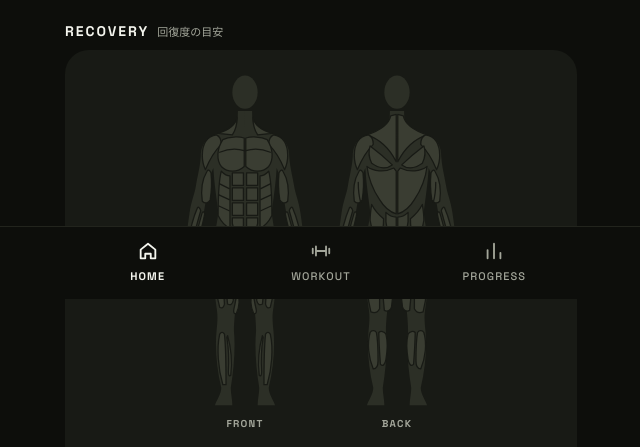
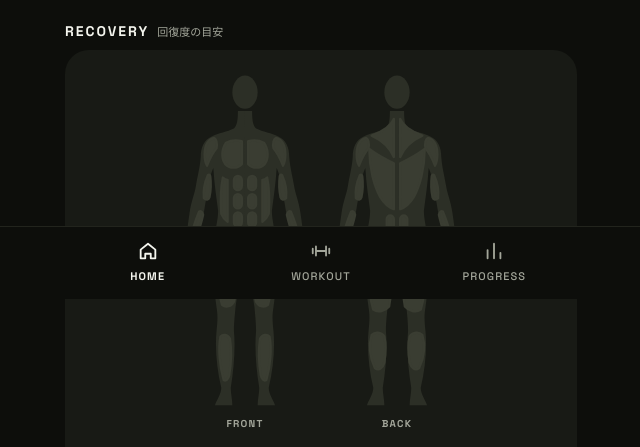
Before and after one commit to kinhiro0401/setnote, a plain HTML site: page index.html in a window 1280 px wide. Shown: the part 501-948 px from the top of the page, 319-959 px from the left. Drawn offline with Linux system fonts and the light colour scheme.

Commit message:
Simplify the recovery muscle map into smooth rounded shapes
Co-Authored-By: Claude Fable 5.2 <noreply@anthropic.com>
Claude-Session: https://claude.ai/code/session_019itYCefVtLVkUHyABuuRGu

```diff
--- a/index.html
+++ b/index.html
@@ -464,34 +464,25 @@ function recovery(){
 const recCol=o=>!o.trained?'var(--track)':o.pct>=100?'var(--accent)':o.pct>=67?'#E8D44A':o.pct>=34?'#FF9F45':'#FF5A3C';
 function bodySVG(R,back){
   const c=m=>{const o=R[m];return o.trained?recCol(o):'var(--bar-muted)'},n='var(--track)',mir=g=>g+`<g transform="translate(200 0) scale(-1 1)">${g}</g>`;
-  const P=(m,d)=>`<path fill="${c(m)}" d="${d}"/>`,L=d=>`<path fill="none" stroke="var(--surface)" stroke-width="1.6" stroke-linecap="round" d="${d}"/>`;
-  /* 体の輪郭（左半分。右は左右反転） */
+  /* 筋肉は角を丸めた少数のかたまりで描く（同じ色の太い線でふちを丸める） */
+  const P=(m,d)=>`<path fill="${c(m)}" stroke="${c(m)}" d="${d}"/>`,Rr=(m,x,y,w,h)=>`<rect fill="${c(m)}" stroke="${c(m)}" x="${x}" y="${y}" width="${w}" height="${h}" rx="${Math.min(w,h)/2}"/>`;
   const sil=`<path fill="${n}" d="M100 58L91 58C91 70 90 76 86 80C78 84 66 86 58 90C48 94 44 104 44 116C43 130 40 140 38 152C36 164 32 172 30 186C28 200 26 214 25 226C22 232 20 242 22 252C24 258 30 258 32 250C34 242 35 234 36 228C40 214 46 200 48 186C50 174 52 162 54 150C56 140 58 134 60 130C61 150 64 168 66 184C66 196 62 208 61 222C59 250 60 280 64 306C66 318 65 326 64 336C62 356 64 384 70 408C70 416 64 424 62 430L84 430C84 422 82 416 82 408C86 384 88 356 86 336C86 326 87 318 88 306C92 280 97 250 100 232Z"/>`;
-  const delt=P('肩','M64 88C52 90 46 100 46 114C46 122 48 128 50 132C54 122 60 110 70 100C70 94 68 90 64 88Z');
-  const fore=P('腕','M40 180C34 194 30 210 29 224L33 226C36 212 40 198 44 184C43 180 41 179 40 180Z')+P('腕','M46 186C42 200 38 214 36 226L39 227C43 213 47 200 49 188C48 185 47 185 46 186Z');
-  const front=P('背中','M90 66C88 76 80 82 66 86L84 88C88 82 90 74 90 66Z')+delt+
-    P('胸','M72 94C80 90 92 90 99 92L99 128C90 136 78 136 70 128C64 120 64 106 72 94Z')+L('M68 110C80 105 90 105 99 108')+
-    P('腕','M52 134C46 144 44 158 46 172C50 176 54 174 56 170C58 158 58 146 57 136C55 132 53 132 52 134Z')+fore+
-    P('体幹','M70 134C74 138 78 140 81 140L81 206C76 204 70 198 66 190C66 170 66 150 70 134Z')+L('M68 150L80 156M67 164L80 170M67 178L80 184')+
-    P('体幹','M84 136H98V152H84Z')+P('体幹','M84 155H98V171H84Z')+P('体幹','M84 174H98V190H84Z')+P('体幹','M84 193H98V226C92 222 86 212 84 200Z')+
-    P('脚','M64 226C60 250 62 284 68 306C71 308 73 306 74 302C72 276 72 250 74 230C70 224 66 224 64 226Z')+
-    P('脚','M77 230C74 252 75 280 78 302C82 304 84 302 85 298C88 276 88 250 86 232C83 228 79 228 77 230Z')+
-    P('脚','M90 236C92 254 92 270 90 284C94 272 97 256 98 240C96 236 92 234 90 236Z')+
-    P('脚','M90 286C94 294 93 306 89 314C86 315 85 312 86 308C88 300 89 293 90 286Z')+
-    P('脚','M68 340C64 358 66 384 72 404L76 404C76 384 76 358 74 340C72 337 70 337 68 340Z')+
-    P('脚','M78 342C82 356 84 374 82 392C80 394 79 392 79 388C80 372 79 356 77 344Z');
-  const rear=P('背中','M99 62L92 64C90 74 80 82 62 88C74 92 88 100 99 122Z')+delt+
-    P('背中','M66 102C74 108 84 116 94 126C86 132 76 130 68 124C64 116 64 108 66 102Z')+
-    P('背中','M62 128C70 134 84 136 96 130L99 134L99 188C92 186 84 180 78 170C70 158 64 144 62 128Z')+
-    P('背中','M86 186C90 190 95 192 99 192V222C92 220 87 210 86 198Z')+
-    P('体幹','M68 176C72 184 78 190 83 194C83 204 82 212 80 218C72 214 67 206 66 196C66 188 67 182 68 176Z')+
-    P('腕','M52 134C46 144 44 158 46 172C50 176 54 174 56 170C58 158 58 146 57 136C55 132 53 132 52 134Z')+L('M51 148C51 158 52 166 54 173')+fore+
-    P('脚','M64 220C62 234 64 246 72 252C82 256 94 252 99 244L99 226C88 218 74 216 64 220Z')+
-    P('脚','M64 258C61 276 63 296 67 312C72 314 76 312 78 308C78 290 78 272 78 260C74 258 68 256 64 258Z')+
-    P('脚','M81 260C81 276 82 294 84 310C88 312 92 310 93 306C95 290 96 274 96 262C92 260 86 258 81 260Z')+
-    P('脚','M66 338C62 352 64 370 70 384C74 384 76 380 76 374C76 360 76 348 74 338C72 335 68 335 66 338Z')+
-    P('脚','M77 338C77 350 78 364 79 378C82 382 85 378 86 372C88 360 88 348 86 340C84 336 79 336 77 338Z');
-  return `<svg viewBox="14 6 172 430" aria-hidden="true"><ellipse cx="100" cy="34" rx="16" ry="21" fill="${n}"/>${mir(sil)}<g stroke="var(--surface)" stroke-width="1.6" stroke-linejoin="round">${mir(back?rear:front)}</g></svg>`;
+  const delt=P('肩','M61 92C53 94 49 102 49 113C49 120 50 124 52 127C55 119 59 111 64 105C65 99 64 94 61 92Z');
+  const arm=P('腕','M53 139C49 148 47 158 48 168C51 171 54 170 55 167C57 158 57 148 56 140C55 138 54 138 53 139Z')+P('腕','M42 185C37 197 33 210 31 221L37 223C41 211 45 199 47 189C46 185 44 184 42 185Z');
+  const front=delt+arm+
+    P('胸','M76 98C82 95 91 95 96 96L96 125C90 131 81 131 75 125C70 118 70 107 76 98Z')+
+    P('体幹','M72 142C74 144 76 145 78 145L78 198C75 196 72 193 70 188C69 172 69 156 72 142Z')+
+    Rr('体幹',86,140,10,18)+Rr('体幹',86,163,10,18)+Rr('体幹',86,186,10,18)+Rr('体幹',86,209,10,11)+
+    P('脚','M67 232C63 254 65 282 71 303C76 307 83 305 86 299C91 280 94 258 94 241C88 232 75 228 67 232Z')+
+    P('脚','M69 343C66 358 68 381 73 398C76 400 79 397 80 392C83 374 83 359 81 346C78 340 72 340 69 343Z');
+  const rear=delt+arm+
+    P('背中','M96 68C92 77 82 84 68 89C79 94 90 102 96 116Z')+
+    P('背中','M65 106C73 112 85 119 96 124L96 182C90 180 84 175 79 167C71 153 65 130 65 106Z')+
+    Rr('背中',87,190,9,27)+
+    P('脚','M67 225C65 236 67 245 74 249C82 253 91 250 96 244L96 229C88 222 76 221 67 225Z')+
+    P('脚','M67 262C64 279 66 296 70 309C76 313 85 311 90 305C93 290 94 275 94 264C87 258 74 257 67 262Z')+
+    P('脚','M68 341C64 354 66 370 72 383C77 387 82 383 84 376C86 362 86 351 84 343C80 337 72 337 68 341Z');
+  return `<svg viewBox="14 6 172 430" aria-hidden="true"><ellipse cx="100" cy="34" rx="16" ry="21" fill="${n}"/>${mir(sil)}<g stroke-width="3" stroke-linejoin="round">${mir(back?rear:front)}</g></svg>`;
 }
 function recoveryHTML(){
   const R=recovery(),any=MUS.some(m=>R[m].trained);
--- a/sw.js
+++ b/sw.js
@@ -1,6 +1,6 @@
 /* SETNOTE: 一度開いたファイルを端末に保存して、電波がなくても開けるようにする。
    通信できるときは裏で新しい版を取りにいき、次に開いたときに反映する */
-const CACHE = 'setnote-v5';
+const CACHE = 'setnote-v6';
 self.addEventListener('install', e => self.skipWaiting());
 self.addEventListener('activate', e => e.waitUntil(self.clients.claim()));
 self.addEventListener('fetch', e => {
```
